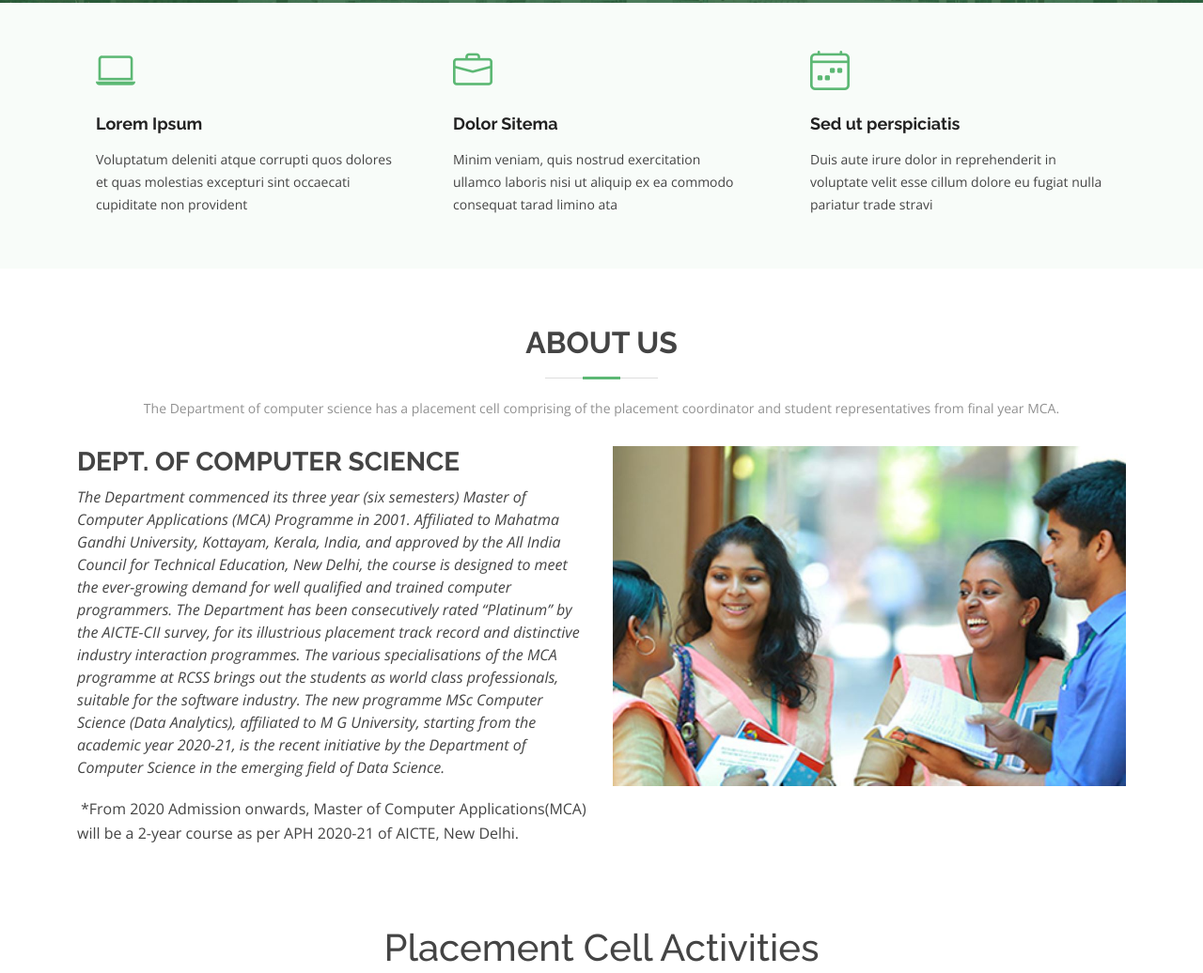
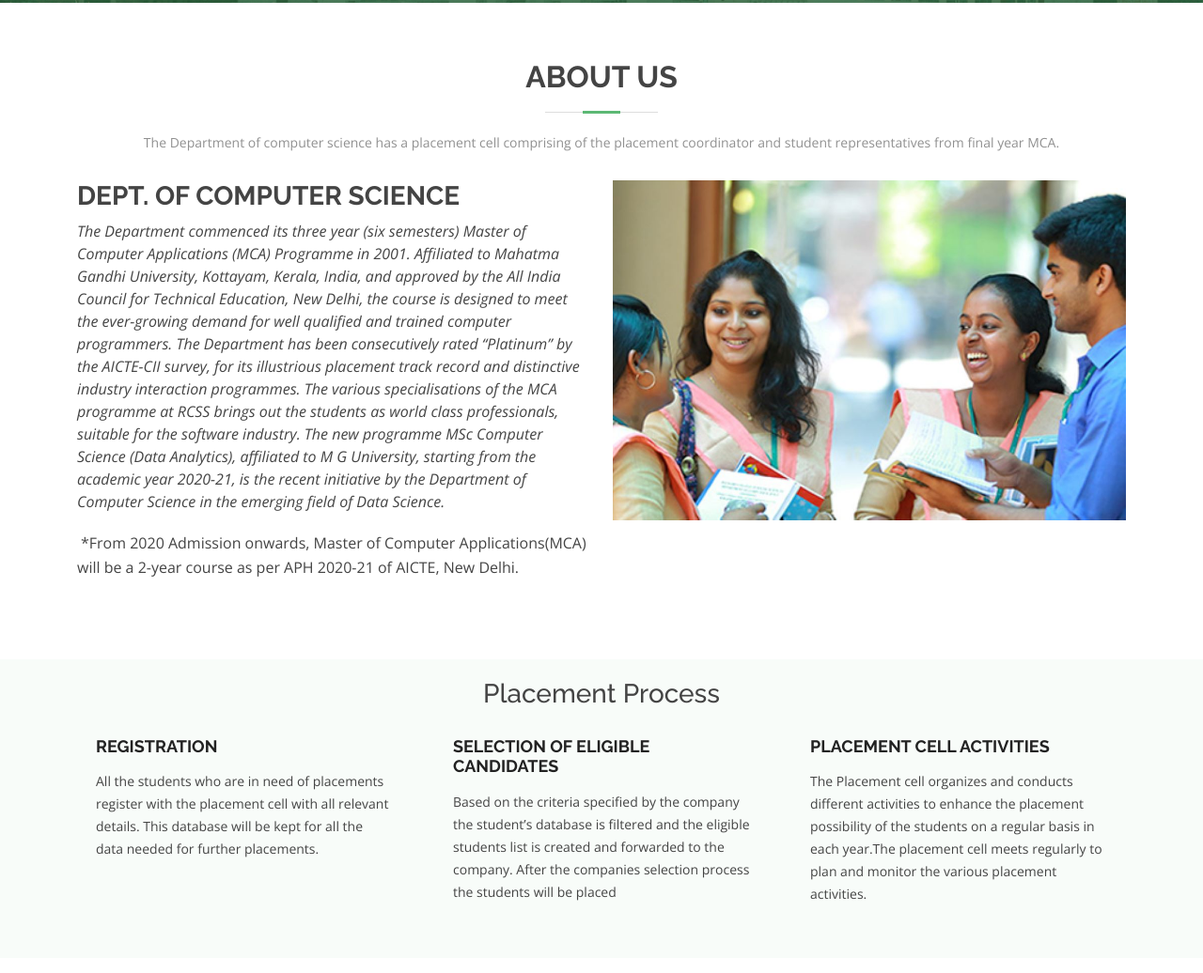
Before and after one commit to SurajUnny/placement, a plain HTML site: page index.html in a window 1280 px wide. Shown: the part 667-1703 px from the top of the page at 94% size. Drawn offline with nearby package versions, Linux system fonts and the light colour scheme; some icons are missing.

Commit message:
processcommit

```diff
--- a/index.html
+++ b/index.html
@@ -5,7 +5,7 @@
   <meta charset="utf-8">
   <meta content="width=device-width, initial-scale=1.0" name="viewport">
 
-  <title>Rajagiri Placement cell</title>
+  <title>Rajagiri Placement </title>
   <meta content="" name="description">
   <meta content="" name="keywords">
 
@@ -150,36 +150,7 @@
 
   <main id="main">
 
-    <!-- ======= Featured Services Section ======= -->
-    <section id="featured-services" class="featured-services section-bg">
-      <div class="container">
 
-        <div class="row no-gutters">
-          <div class="col-lg-4 col-md-6">
-            <div class="icon-box">
-              <div class="icon"><i class="bi bi-laptop"></i></div>
-              <h4 class="title"><a href="">Lorem Ipsum</a></h4>
-              <p class="description">Voluptatum deleniti atque corrupti quos dolores et quas molestias excepturi sint occaecati cupiditate non provident</p>
-            </div>
-          </div>
-          <div class="col-lg-4 col-md-6">
-            <div class="icon-box">
-              <div class="icon"><i class="bi bi-briefcase"></i></div>
-              <h4 class="title"><a href="">Dolor Sitema</a></h4>
-              <p class="description">Minim veniam, quis nostrud exercitation ullamco laboris nisi ut aliquip ex ea commodo consequat tarad limino ata</p>
-            </div>
-          </div>
-          <div class="col-lg-4 col-md-6">
-            <div class="icon-box">
-              <div class="icon"><i class="bi bi-calendar4-week"></i></div>
-              <h4 class="title"><a href="">Sed ut perspiciatis</a></h4>
-              <p class="description">Duis aute irure dolor in reprehenderit in voluptate velit esse cillum dolore eu fugiat nulla pariatur trade stravi</p>
-            </div>
-          </div>
-        </div>
-
-      </div>
-    </section><!-- End Featured Services Section -->
 
     <!-- ======= About Us Section ======= -->
     <section id="about" class="about">
@@ -211,10 +182,44 @@ The new programme MSc Computer Science (Data Analytics), affiliated to M G Unive
       </div>
     </section><!-- End About Us Section -->
 
+
+        <!-- ======= Featured Services Section ======= -->
+        <section id="featured-services" class="featured-services section-bg">
+          <div class="container">
+            <h3 style="text-align:center;">Placement Process</h3>
+            <div class="row no-gutters">
+              <div class="col-lg-4 col-md-6">
+
+                <div class="icon-box">
+
+
+                  <h4 class="title"><a href="">REGISTRATION</a></h4>
+                  <p class="description">All the students who are in need of placements register with the placement cell with all relevant details. This database will be kept for all the data needed for further placements.</p>
+                </div>
+              </div>
+              <div class="col-lg-4 col-md-6">
+                <div class="icon-box">
+
+                  <h4 class="title"><a href="">SELECTION OF ELIGIBLE CANDIDATES</a></h4>
+                  <p class="description">Based on the criteria specified by the company the student’s database is filtered and the eligible students list is created and forwarded to the company. After the companies selection process the students will be placed</p>
+                </div>
+              </div>
+              <div class="col-lg-4 col-md-6">
+                <div class="icon-box">
+
+                  <h4 class="title"><a href="">PLACEMENT CELL ACTIVITIES</a></h4>
+                  <p class="description">The Placement cell organizes and conducts different activities to enhance the placement possibility of the students on a regular basis in each year.The placement cell meets regularly to plan and monitor the various placement activities.</p>
+                </div>
+              </div>
+            </div>
+
+          </div>
+        </section><!-- End Featured Services Section -->
+
     <!-- ======= Why Us Section ======= -->
     <section id="why-us" class="why-us">
       <div class="container">
-        <h1 style="text-align:center;">Placement Cell Activities</h1>
+        <br><h1 style="text-align:center;">Placement Cell Activities</h1>
         <div class="row no-gutters">
 
           <div class="col-lg-4 col-md-6 content-item">
@@ -264,7 +269,7 @@ The new programme MSc Computer Science (Data Analytics), affiliated to M G Unive
 
         <div class="section-title">
           <h2>Our Companies</h2>
-          <p>Based on the criteria specified by the company the student’s database is filtered and the eligible students list is created and forwarded to the company. After the companies selection process the students will be placed</p>
+          <p>The various recruiters or employers who visit our Institution for the past few years.</p>
         </div>
 
         <div class="clients-slider swiper">
@@ -552,7 +557,7 @@ The new programme MSc Computer Science (Data Analytics), affiliated to M G Unive
       <div class="container">
 
         <div class="section-title">
-          <h2>Placement Team</h2>
+          <h2>Placement Cell Team</h2>
         </div>
 
         <div class="row d-flex justify-content-center">
@@ -562,7 +567,7 @@ The new programme MSc Computer Science (Data Analytics), affiliated to M G Unive
               <h4>Dr. Sabeen Govind P.V</h4>
               <span>Placement Coordinator</span>
               <p>
-                Completed his Doctoral Research in Computer Science from Cochin University of Science & Technology (CUSAT) in the area of Image Processing
+                Completed his Doctoral Research in Computer Science from Cochin University of Science & Technology (CUSAT) in the area of Image Processing.
               </p>
               <div class="social">
                 <a href=""><i class="bi bi-twitter"></i></a>
```
